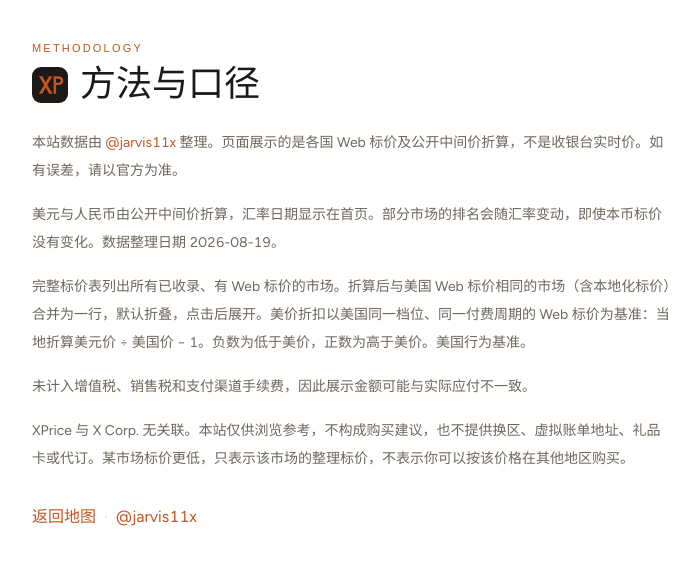
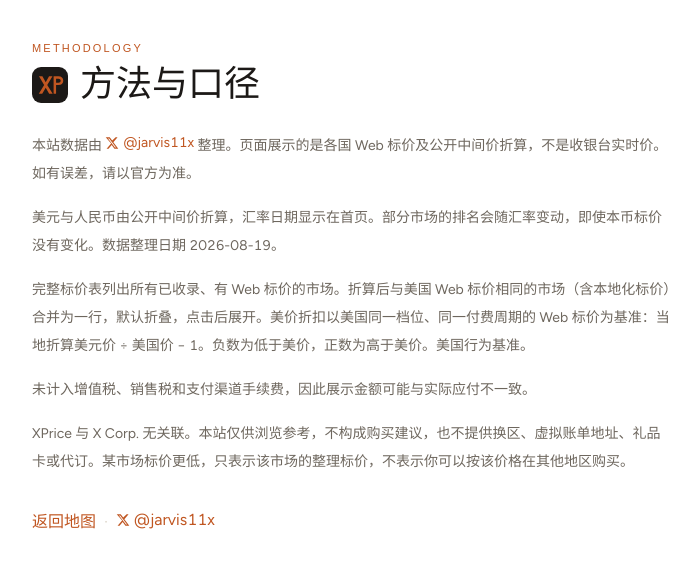
Before and after one commit to jarvis-xy/jarvis11x, a Next.js app: page /methodology in a window 1280 px wide. Shown: the top 568 px of the page, without its empty margins (288-987 px from the left). Built offline with nearby package versions, Linux system fonts and the light colour scheme; a web font is replaced by a local one.

Commit message:
Put the X logo next to the @jarvis11x handle.
Co-authored-by: Cursor <cursoragent@cursor.com>

```diff
--- a/app/methodology/page.tsx
+++ b/app/methodology/page.tsx
@@ -1,5 +1,6 @@
 import Link from "next/link";
 import { SiteLogo } from "@/components/SiteLogo";
+import { XHandleLink } from "@/components/XHandleLink";
 import { CATALOG } from "@/lib/catalog";
 
 export default function MethodologyPage() {
@@ -12,11 +13,7 @@ export default function MethodologyPage() {
       </h1>
       <div className="mt-6 space-y-4 text-sm leading-7 text-mute">
         <p>
-          本站数据由{" "}
-          <a className="text-amber" href="https://x.com/jarvis11x" rel="noreferrer" target="_blank">
-            @jarvis11x
-          </a>{" "}
-          整理。页面展示的是各国 Web 标价及公开中间价折算，不是收银台实时价。如有误差，请以官方为准。
+          本站数据由 <XHandleLink className="text-amber" /> 整理。页面展示的是各国 Web 标价及公开中间价折算，不是收银台实时价。如有误差，请以官方为准。
         </p>
         <p>
           美元与人民币由公开中间价折算，汇率日期显示在首页。部分市场的排名会随汇率变动，即使本币标价没有变化。数据整理日期{" "}
@@ -35,9 +32,7 @@ export default function MethodologyPage() {
           返回地图
         </Link>
         <span className="mx-2 text-rule">·</span>
-        <a className="text-amber" href="https://x.com/jarvis11x" rel="noreferrer" target="_blank">
-          @jarvis11x
-        </a>
+        <XHandleLink className="text-amber" />
       </p>
     </main>
   );
--- a/components/PriceDesk.tsx
+++ b/components/PriceDesk.tsx
@@ -5,6 +5,7 @@ import Link from "next/link";
 import { useEffect, useMemo, useState } from "react";
 import { CountryPanel } from "@/components/CountryPanel";
 import { SiteLogo } from "@/components/SiteLogo";
+import { XHandleLink } from "@/components/XHandleLink";
 import { CYCLE_LABEL, formatMoney, formatSignedPct, GROUP_LABEL, TIER_LABEL } from "@/lib/money";
 import { isUnitedStatesBaseline, priceAll, rankUnique, vsUnitedStates } from "@/lib/ranking";
 import type { Catalog, Cycle, DisplayCurrency, PricedMarket, Rates, Tier } from "@/lib/types";
@@ -119,16 +120,7 @@ export function PriceDesk({ catalog, rates }: Props) {
               XPrice
             </h1>
             <p className="mt-1 max-w-xl text-sm text-mute">
-              X Premium 官方各国 Web 标价观测站。本站由{" "}
-              <a
-                href="https://x.com/jarvis11x"
-                target="_blank"
-                rel="noreferrer"
-                className="text-amber hover:text-cream"
-              >
-                @jarvis11x
-              </a>{" "}
-              开发。
+              X Premium 官方各国 Web 标价观测站。本站由 <XHandleLink /> 开发。
             </p>
           </div>
           <div className="flex flex-wrap items-center gap-2">
@@ -305,16 +297,7 @@ export function PriceDesk({ catalog, rates }: Props) {
 
       <footer className="border-t border-rule px-4 py-6 text-sm text-mute">
         <p>
-          本站数据由{" "}
-          <a
-            className="text-amber hover:text-cream"
-            href="https://x.com/jarvis11x"
-            rel="noreferrer"
-            target="_blank"
-          >
-            @jarvis11x
-          </a>{" "}
-          整理，如有误差，请以官方为准。
+          本站数据由 <XHandleLink /> 整理，如有误差，请以官方为准。
         </p>
         <p className="mt-2">
           免责声明：XPrice 与 X Corp. 无关联，仅供浏览参考，不构成购买建议。展示价格为整理后的 Web 标价及公开中间价折算，未含税与支付手续费，可能与收银台实际应付金额不一致。本站不提供换区、虚拟地址、礼品卡或代订服务。
--- /dev/null
+++ b/components/XHandleLink.tsx
@@ -0,0 +1,24 @@
+const PROFILE_URL = "https://x.com/jarvis11x";
+const HANDLE = "@jarvis11x";
+
+export function XHandleLink({ className = "text-amber hover:text-cream" }: { className?: string }) {
+  return (
+    <a
+      href={PROFILE_URL}
+      target="_blank"
+      rel="noreferrer"
+      className={`inline-flex items-center gap-1 align-baseline ${className}`}
+    >
+      <XLogo />
+      {HANDLE}
+    </a>
+  );
+}
+
+function XLogo() {
+  return (
+    <svg viewBox="0 0 24 24" aria-hidden="true" className="h-3.5 w-3.5 fill-current">
+      <path d="M18.244 2.25h3.308l-7.227 8.26 8.502 11.24H16.17l-4.714-6.231-5.401 6.231H2.744l7.725-8.835L1.254 2.25H8.08l4.253 5.622L18.244 2.25zm-1.161 17.52h1.833L7.084 4.126H5.117z" />
+    </svg>
+  );
+}
```
